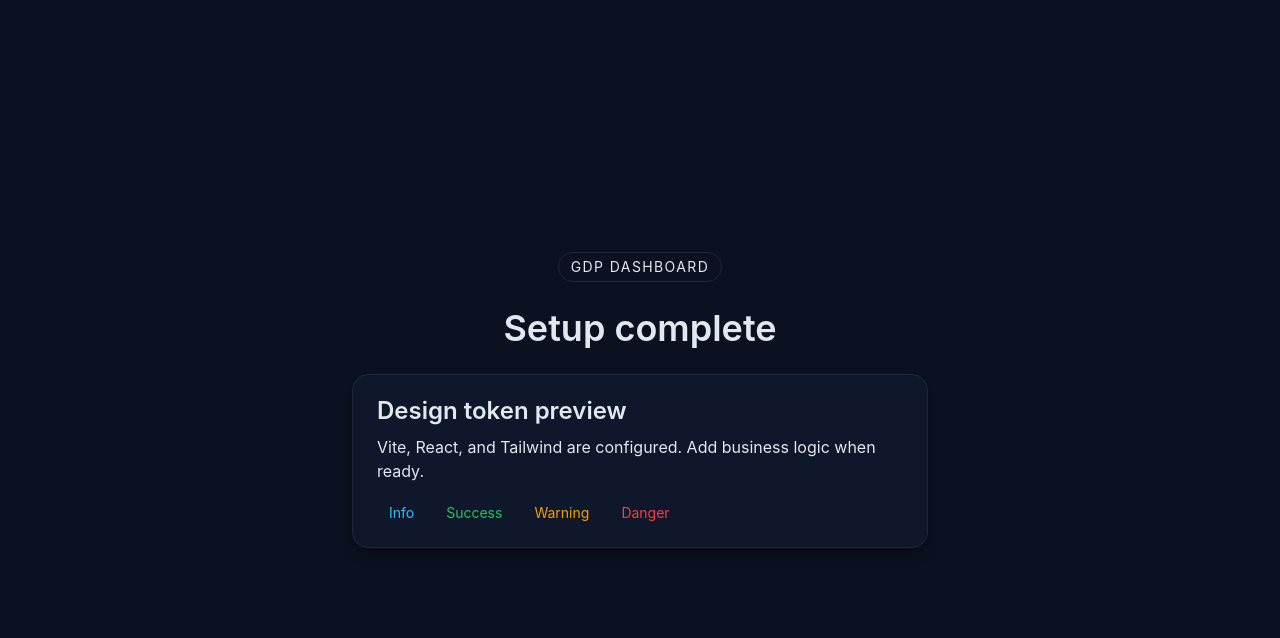
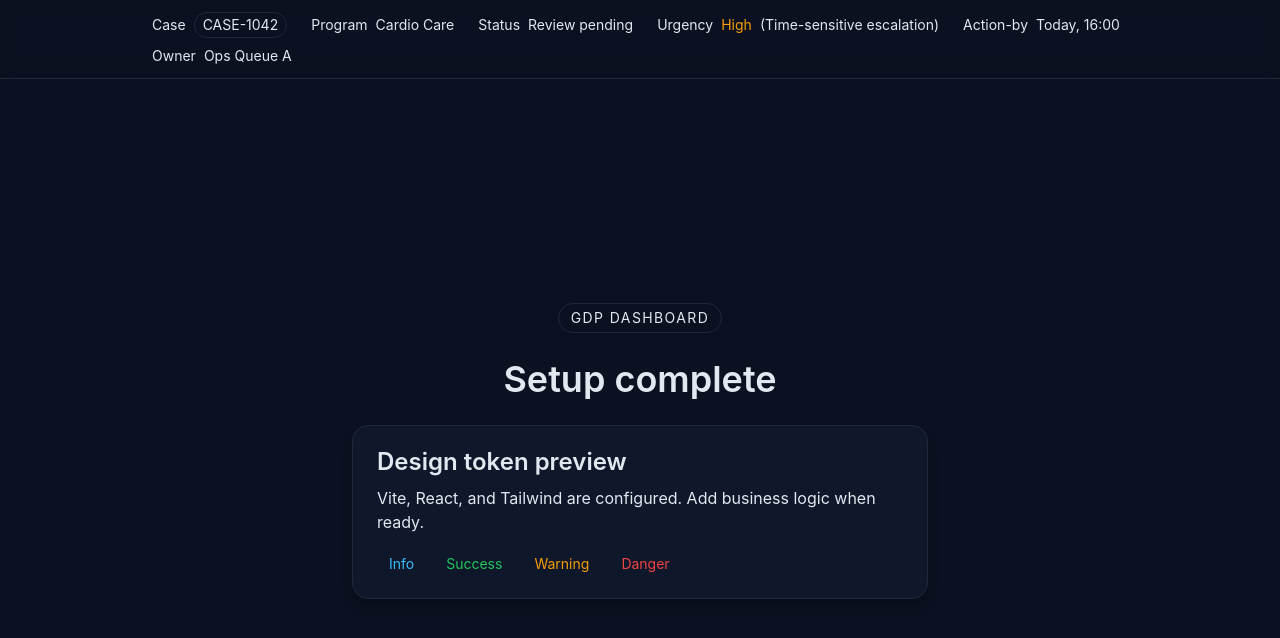
Before and after one commit to mdghamdy/gdp-dashboard, a React (Vite) app in the folder apps/web/: page / in a window 1280 px wide. Shown: the top 638 px of the page. Built offline with nearby package versions, Linux system fonts and the light colour scheme.

Commit message:
Add medical-safe ContextBar and tests

```diff
--- a/apps/web/package.json
+++ b/apps/web/package.json
@@ -19,6 +19,9 @@
     "@types/react-dom": "^18.3.0",
     "@vitejs/plugin-react": "^4.3.1",
     "autoprefixer": "^10.4.20",
+    "@testing-library/jest-dom": "^6.5.0",
+    "@testing-library/react": "^16.0.1",
+    "jsdom": "^25.0.0",
     "postcss": "^8.4.41",
     "tailwindcss": "^3.4.10",
     "typescript": "^5.5.4",
--- a/apps/web/src/App.tsx
+++ b/apps/web/src/App.tsx
@@ -1,7 +1,18 @@
+import ContextBar from "./components/ContextBar";
+
 const App = () => {
   return (
     <main className="min-h-screen bg-canvas text-text">
-      <div className="mx-auto flex min-h-screen max-w-4xl flex-col items-center justify-center gap-6 px-6 text-center">
+      <ContextBar
+        caseId="CASE-1042"
+        program="Cardio Care"
+        status="Review pending"
+        urgency="High"
+        urgencyReason="Time-sensitive escalation"
+        actionBy="Today, 16:00"
+        owner="Ops Queue A"
+      />
+      <div className="mx-auto flex min-h-[calc(100vh-56px)] max-w-4xl flex-col items-center justify-center gap-6 px-6 text-center">
         <span className="rounded-full border border-border px-3 py-1 text-caption uppercase tracking-widest text-text/70">
           GDP Dashboard
         </span>
--- /dev/null
+++ b/apps/web/src/components/ContextBar.tsx
@@ -0,0 +1,53 @@
+type ContextBarProps = {
+  caseId: string;
+  program: string;
+  status: string;
+  urgency: string;
+  urgencyReason: string;
+  actionBy: string;
+  owner: string;
+};
+
+const ContextBar = ({
+  caseId,
+  program,
+  status,
+  urgency,
+  urgencyReason,
+  actionBy,
+  owner
+}: ContextBarProps) => {
+  return (
+    <section className="sticky top-0 z-10 border-b border-border bg-surface/95 backdrop-blur">
+      <div className="mx-auto flex max-w-5xl flex-wrap items-center gap-x-6 gap-y-2 px-6 py-3 text-caption text-text/80">
+        <div className="flex items-center gap-2">
+          <span className="text-text/60">Case</span>
+          <span className="rounded-full border border-border px-2 py-0.5 text-text">{caseId}</span>
+        </div>
+        <div className="flex items-center gap-2">
+          <span className="text-text/60">Program</span>
+          <span className="text-text">{program}</span>
+        </div>
+        <div className="flex items-center gap-2">
+          <span className="text-text/60">Status</span>
+          <span className="text-text">{status}</span>
+        </div>
+        <div className="flex items-center gap-2">
+          <span className="text-text/60">Urgency</span>
+          <span className="text-warning">{urgency}</span>
+          <span className="text-text/60">({urgencyReason})</span>
+        </div>
+        <div className="flex items-center gap-2">
+          <span className="text-text/60">Action-by</span>
+          <span className="text-text">{actionBy}</span>
+        </div>
+        <div className="flex items-center gap-2">
+          <span className="text-text/60">Owner</span>
+          <span className="text-text">{owner}</span>
+        </div>
+      </div>
+    </section>
+  );
+};
+
+export default ContextBar;
--- a/apps/web/tsconfig.json
+++ b/apps/web/tsconfig.json
@@ -10,7 +10,8 @@
     "isolatedModules": true,
     "noEmit": true,
     "jsx": "react-jsx",
-    "strict": true
+    "strict": true,
+    "types": ["vitest/globals"]
   },
   "include": ["src"]
 }
--- a/apps/web/vite.config.ts
+++ b/apps/web/vite.config.ts
@@ -2,5 +2,9 @@ import { defineConfig } from "vite";
 import react from "@vitejs/plugin-react";
 
 export default defineConfig({
-  plugins: [react()]
+  plugins: [react()],
+  test: {
+    environment: "jsdom",
+    setupFiles: ["./src/setupTests.ts"]
+  }
 });
```
Also changed, not shown: apps/web/src/setupTests.ts (added, +1 -0 lines), 1 other file (tests, documents, lock files or other folders).
